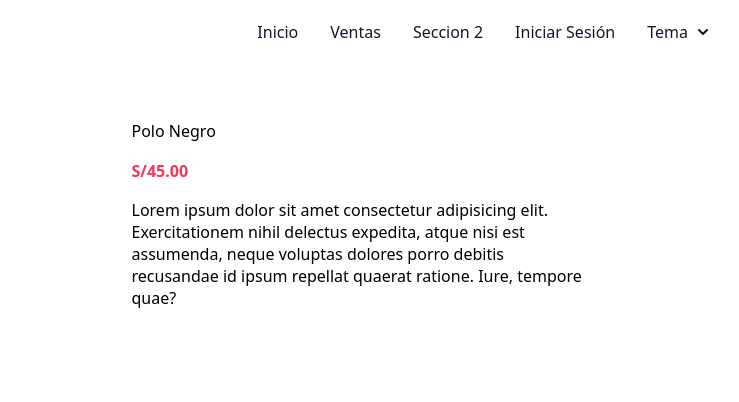
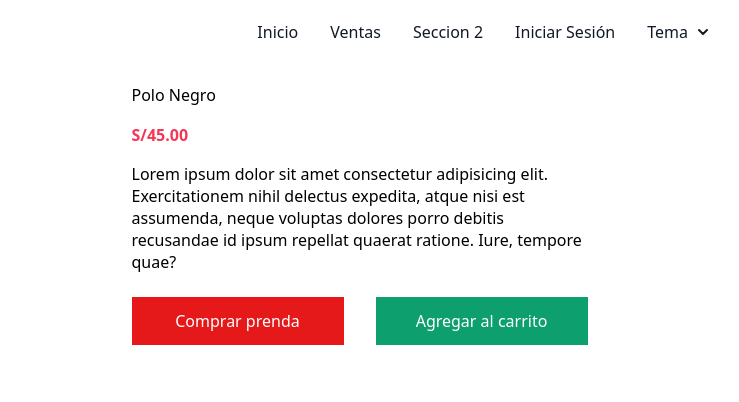
Before and after one commit to diego-moscaiza/ecomerce-ia, an Astro site in the folder tienda-frontend/: page /prendas/camiseta in a window 1280 px wide. Shown: the full height of the page, 541-1280 px from the left. Built offline with nearby package versions, Linux system fonts and the light colour scheme; Astro itself is replaced by a stand-in of ours.

Commit message:
Agregando botones a las prendas

```diff
--- a/tienda-frontend/src/pages/prendas/abrigo.astro
+++ b/tienda-frontend/src/pages/prendas/abrigo.astro
@@ -19,6 +19,10 @@ import Layout from "../../layouts/MainLayout.astro";
                     assumenda, neque voluptas dolores porro debitis recusandae
                     id ipsum repellat quaerat ratione. Iure, tempore quae?
                 </p>
+                <div class="grid grid-cols-2 gap-8">
+                    <input class="bg-[#e51919] text-white p-3 text-center cursor-pointer" type="submit" value="Comprar prenda"/>
+                    <input class="bg-green-500 text-white p-3 text-center cursor-pointer" type="submit" value="Agregar al carrito"/>
+                </div>
             </div>
         </div>
     </section>
--- a/tienda-frontend/src/pages/prendas/bufanda.astro
+++ b/tienda-frontend/src/pages/prendas/bufanda.astro
@@ -19,6 +19,10 @@ import Layout from "../../layouts/MainLayout.astro";
                     assumenda, neque voluptas dolores porro debitis recusandae
                     id ipsum repellat quaerat ratione. Iure, tempore quae?
                 </p>
+                <div class="grid grid-cols-2 gap-8">
+                    <input class="bg-[#e51919] text-white p-3 text-center cursor-pointer" type="submit" value="Comprar prenda"/>
+                    <input class="bg-green-500 text-white p-3 text-center cursor-pointer" type="submit" value="Agregar al carrito"/>
+                </div>
             </div>
         </div>
     </section>
--- a/tienda-frontend/src/pages/prendas/camiseta.astro
+++ b/tienda-frontend/src/pages/prendas/camiseta.astro
@@ -10,15 +10,19 @@ import Layout from "../../layouts/MainLayout.astro";
                 alt="Polo negro"
                 class="max-w-full block border-none"
             />
-            <div class="flex flex-col justify-center mt-20 md:mt-0">
+            <div class="flex flex-col justify-center mt-8 md:mt-0">
                 <h2 class="mb-4">Polo Negro</h2>
                 <p class="mb-4 text-[#F53756] font-bold">S/45.00</p>
-                <p class="text-base text-black leading-snug dark:text-white">
+                <p class="mb-6 text-base text-black leading-snug dark:text-white">
                     Lorem ipsum dolor sit amet consectetur adipisicing elit.
                     Exercitationem nihil delectus expedita, atque nisi est
                     assumenda, neque voluptas dolores porro debitis recusandae
                     id ipsum repellat quaerat ratione. Iure, tempore quae?
                 </p>
+                <div class="grid grid-cols-2 gap-8">
+                    <input class="bg-[#e51919] text-white p-3 text-center cursor-pointer" type="submit" value="Comprar prenda"/>
+                    <input class="bg-green-500 text-white p-3 text-center cursor-pointer" type="submit" value="Agregar al carrito"/>
+                </div>
             </div>
         </div>
     </section>
--- a/tienda-frontend/src/pages/prendas/chaqueta.astro
+++ b/tienda-frontend/src/pages/prendas/chaqueta.astro
@@ -19,6 +19,10 @@ import Layout from "../../layouts/MainLayout.astro";
                     assumenda, neque voluptas dolores porro debitis recusandae
                     id ipsum repellat quaerat ratione. Iure, tempore quae?
                 </p>
+                <div class="grid grid-cols-2 gap-8">
+                    <input class="bg-[#e51919] text-white p-3 text-center cursor-pointer" type="submit" value="Comprar prenda"/>
+                    <input class="bg-green-500 text-white p-3 text-center cursor-pointer" type="submit" value="Agregar al carrito"/>
+                </div>
             </div>
         </div>
     </section>
--- a/tienda-frontend/src/pages/prendas/pantalon.astro
+++ b/tienda-frontend/src/pages/prendas/pantalon.astro
@@ -19,6 +19,10 @@ import Layout from "../../layouts/MainLayout.astro";
                     assumenda, neque voluptas dolores porro debitis recusandae
                     id ipsum repellat quaerat ratione. Iure, tempore quae?
                 </p>
+                <div class="grid grid-cols-2 gap-8">
+                    <input class="bg-[#e51919] text-white p-3 text-center cursor-pointer" type="submit" value="Comprar prenda"/>
+                    <input class="bg-green-500 text-white p-3 text-center cursor-pointer" type="submit" value="Agregar al carrito"/>
+                </div>
             </div>
         </div>
     </section>
--- a/tienda-frontend/src/pages/prendas/sueter.astro
+++ b/tienda-frontend/src/pages/prendas/sueter.astro
@@ -19,6 +19,10 @@ import Layout from "../../layouts/MainLayout.astro";
                     assumenda, neque voluptas dolores porro debitis recusandae
                     id ipsum repellat quaerat ratione. Iure, tempore quae?
                 </p>
+                <div class="grid grid-cols-2 gap-8">
+                    <input class="bg-[#e51919] text-white p-3 text-center cursor-pointer" type="submit" value="Comprar prenda"/>
+                    <input class="bg-green-500 text-white p-3 text-center cursor-pointer" type="submit" value="Agregar al carrito"/>
+                </div>
             </div>
         </div>
     </section>
--- a/tienda-frontend/src/pages/prendas/vestido.astro
+++ b/tienda-frontend/src/pages/prendas/vestido.astro
@@ -19,6 +19,10 @@ import Layout from "../../layouts/MainLayout.astro";
                     assumenda, neque voluptas dolores porro debitis recusandae
                     id ipsum repellat quaerat ratione. Iure, tempore quae?
                 </p>
+                <div class="grid grid-cols-2 gap-8">
+                    <input class="bg-[#e51919] text-white p-3 text-center cursor-pointer" type="submit" value="Comprar prenda"/>
+                    <input class="bg-green-500 text-white p-3 text-center cursor-pointer" type="submit" value="Agregar al carrito"/>
+                </div>
             </div>
         </div>
     </section>
--- a/tienda-frontend/src/pages/prendas/zapatos.astro
+++ b/tienda-frontend/src/pages/prendas/zapatos.astro
@@ -19,6 +19,10 @@ import Layout from "../../layouts/MainLayout.astro";
                     assumenda, neque voluptas dolores porro debitis recusandae
                     id ipsum repellat quaerat ratione. Iure, tempore quae?
                 </p>
+                <div class="grid grid-cols-2 gap-8">
+                    <input class="bg-[#e51919] text-white p-3 text-center cursor-pointer" type="submit" value="Comprar prenda"/>
+                    <input class="bg-green-500 text-white p-3 text-center cursor-pointer" type="submit" value="Agregar al carrito"/>
+                </div>
             </div>
         </div>
     </section>
```
